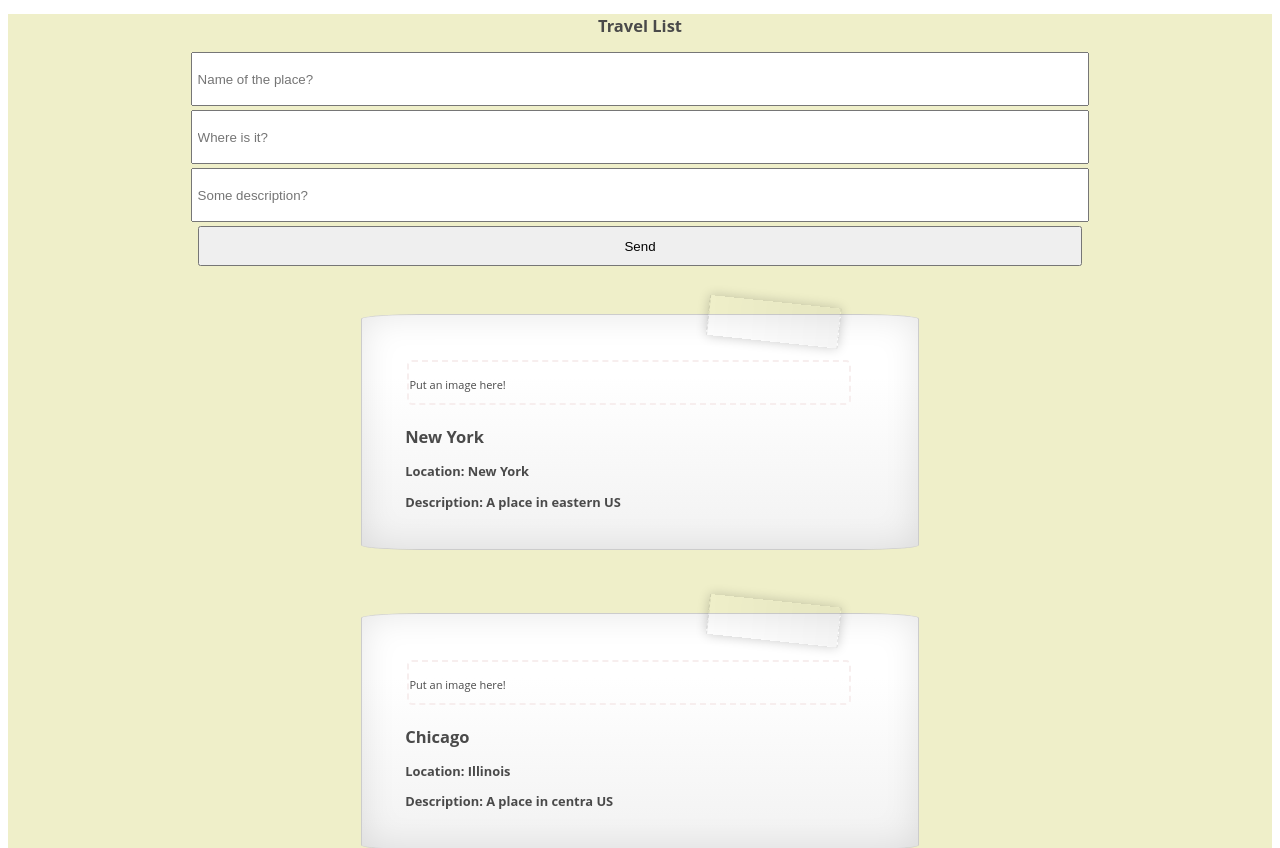
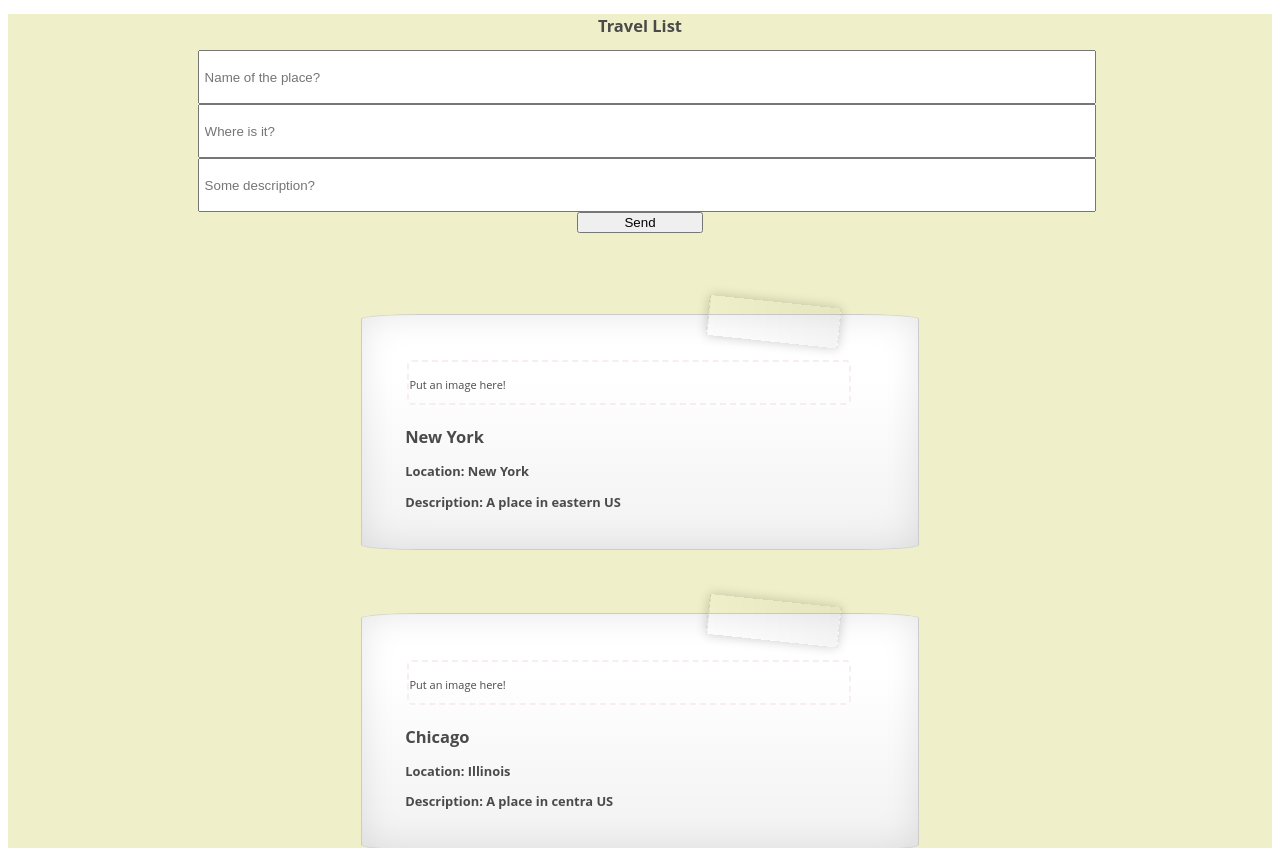
Before and after one commit to jessicamann/travel-list-client, a React (Create React App) app: page / in a window 1280 px wide. Shown: the top 848 px of the page. Built offline with nearby package versions, Linux system fonts and the light colour scheme.

Commit message:
split up styling for input fields into button vs text fields

```diff
--- a/src/components/AddPlaceForm.js
+++ b/src/components/AddPlaceForm.js
@@ -13,13 +13,13 @@ class AddPlaceForm extends React.Component {
   render() {
     return (
       <form className='travel-form'>
-        <input type='text' placeholder='Name of the place?' value={this.state.name ? this.state.name : ''}
+        <input type='text' className="text-field" placeholder='Name of the place?' value={this.state.name ? this.state.name : ''}
           onChange={(input) => this.setState({name: input.target.value})} />
-        <input type='text' placeholder='Where is it?' value={this.state.location ? this.state.location : ''}
+        <input type='text' className="text-field"  placeholder='Where is it?' value={this.state.location ? this.state.location : ''}
           onChange={(input) => this.setState({location: input.target.value})} />
-        <input type='text' placeholder='Some description?' value={this.state.description ? this.state.description : ''}
+        <input type='text' className="text-field"  placeholder='Some description?' value={this.state.description ? this.state.description : ''}
           onChange={(input) => this.setState({description: input.target.value})} />
-        <input type='submit' value='Send' onClick={(e) => this.handleClick(e)} />
+        <input type='submit' className="button" value='Send' onClick={(e) => this.handleClick(e)} />
       </form>
     );
   }
--- a/src/css/addPlaceForm.css
+++ b/src/css/addPlaceForm.css
@@ -14,10 +14,14 @@
   border-radius: 5%;
 }
 
-input {
+.button {
+  width:10%;
+}
+
+.text-field {
   width: 70%;
   height: 20%;
-  margin: 2px;
+  margin-left: 15%;
+  margin-right: 15%;
   padding: 5px;
-
 }
--- a/src/index.js
+++ b/src/index.js
@@ -1,6 +1,6 @@
 import React from 'react';
 import ReactDOM from 'react-dom';
-import App from './App';
+import App from './components/App';
 import './css/index.css';
 
 ReactDOM.render(
```
Also changed, not shown: src/components/App.js (renamed from src/App.js, +5 -5 lines).
